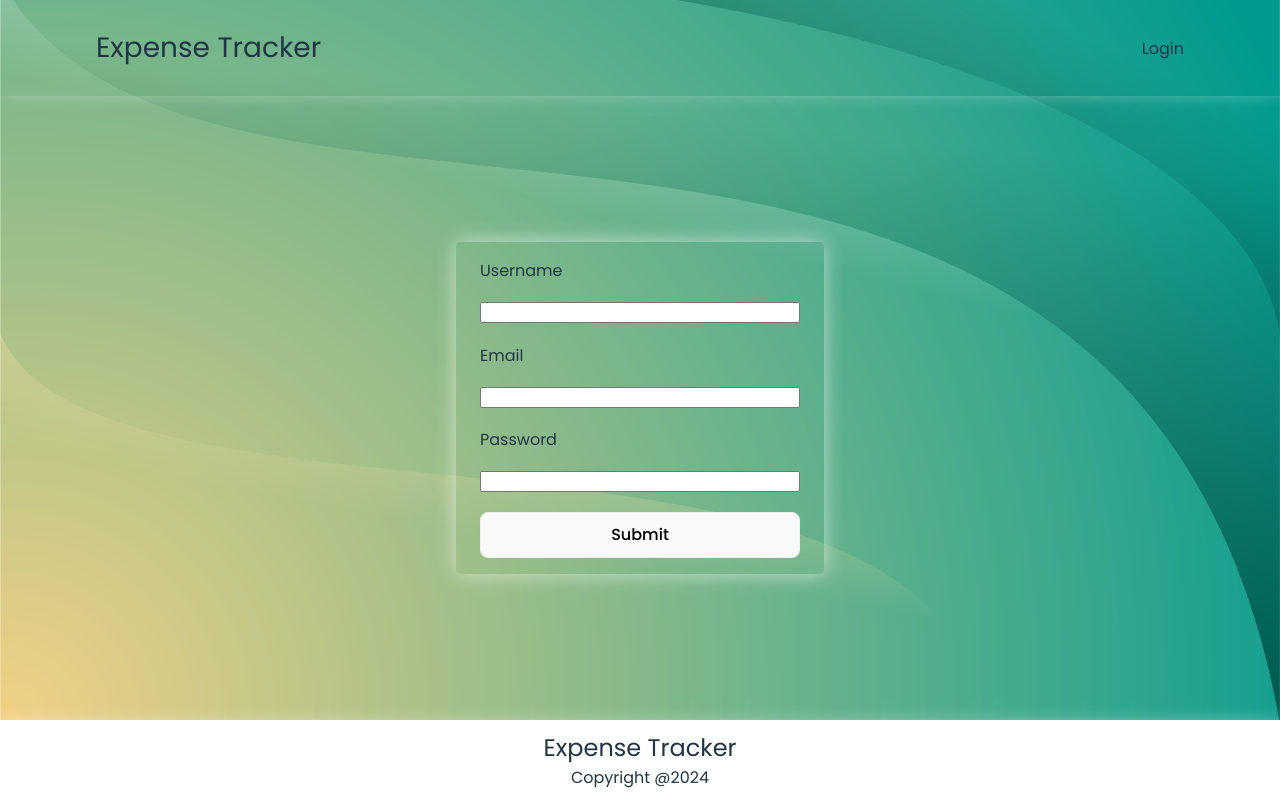
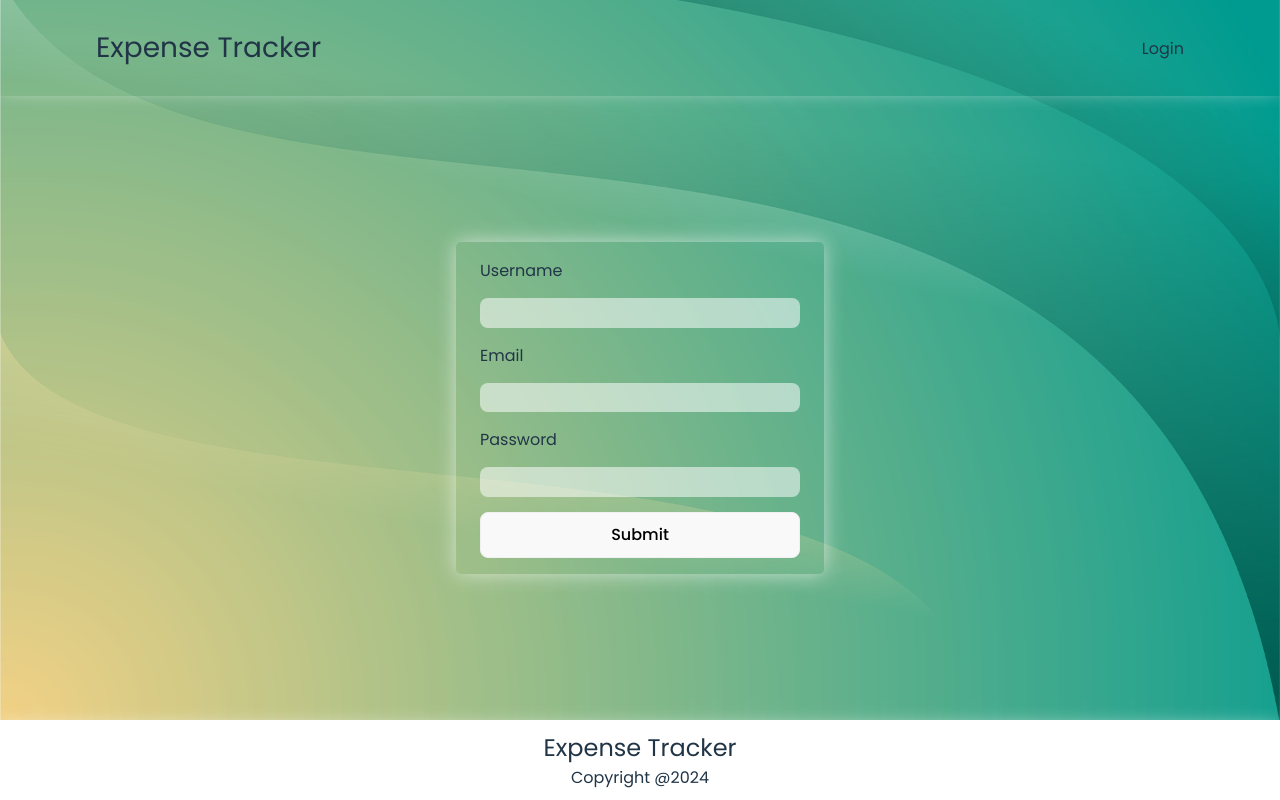
Before and after one commit to saladinhodzic/Expense-Tracker, a React (Vite) app: page /auth in a window 1280 px wide. Built offline with nearby package versions, Linux system fonts and the light colour scheme.

Commit message:
Changing the default input styles

```diff
--- a/src/index.css
+++ b/src/index.css
@@ -38,6 +38,14 @@ h2 {
   font-weight: 400;
 }
 
+input {
+  background-color: #ffffff89;
+  border: none;
+  border-radius: 8px;
+  padding: 0.25em 1em;
+  font-size: 1.1em;
+}
+
 button {
   border-radius: 8px;
   border: 1px solid #f1f1f1;
--- a/src/pages/Login/Login.css
+++ b/src/pages/Login/Login.css
@@ -12,3 +12,6 @@
   flex-direction: column;
   justify-content: space-between;
 }
+
+.login-form input {
+}
```
